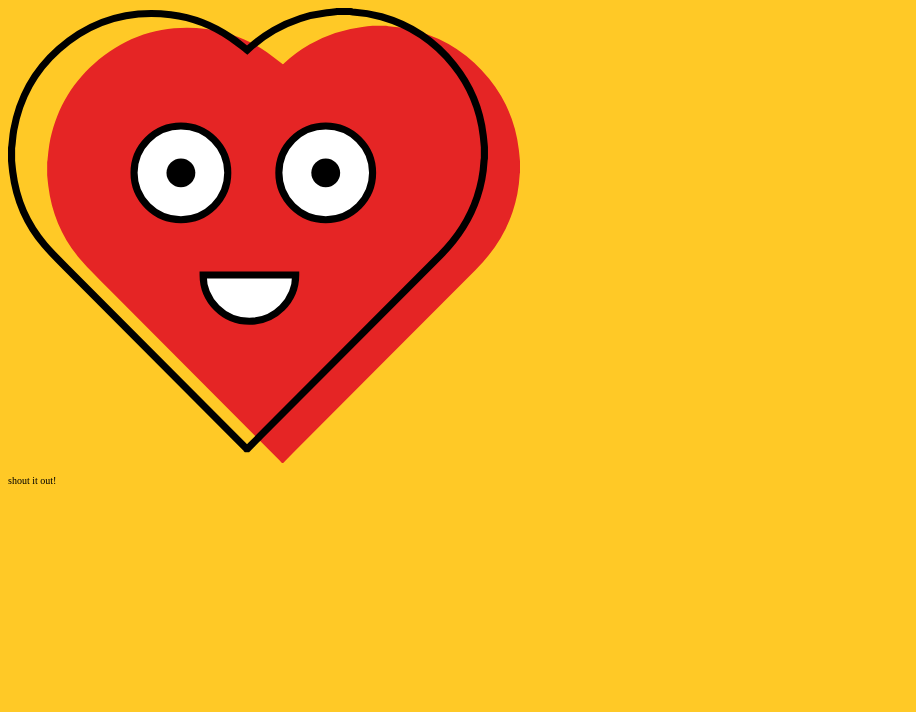
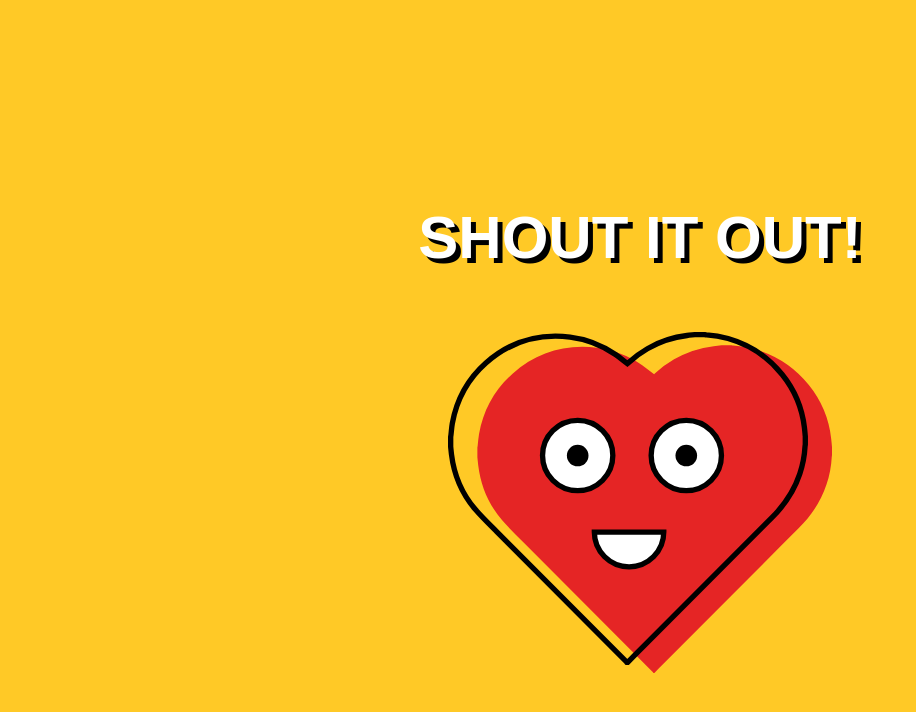
Before and after one commit to Wotusay/Tech-int4, a website built with webpack: page src/index.html in a window 1280 px wide. Shown: the whole page, without its empty margins (0-916 px from the left). Built offline with nearby package versions, Linux system fonts and the light colour scheme; some packages are replaced by stand-ins of ours.

Commit message:
added css

```diff
--- a/src/index.html
+++ b/src/index.html
@@ -9,8 +9,8 @@
 
 <body>
   <div class="container">
+    <p class ="shout">shout it out!</p>
     <img class="heart" src="./assets/images/heart.svg"></img>
-    <p>shout it out!</p>
 
   </div>
 </body>
--- a/src/style.css
+++ b/src/style.css
@@ -13,9 +13,29 @@ html {
 
 body {
   background-color: rgb(255, 201, 38);
+  overflow: hidden;
+
+}
+
+.shout {
+  font-family: Arial, Helvetica, sans-serif;
+  font-size: 6rem;
+  font-weight: bold;
+  color: white;
+  text-transform: uppercase;
+  text-shadow: .5rem .5rem black;
+}
+
+.container {
+  display: flex;
+  justify-content: center;
+  align-items: center;
+  flex-direction: column;
+  height: 100vh;
+
 }
 
 .heart {
-  width: 40vw;
+  width: 30vw;
   height: auto;
 }
```
